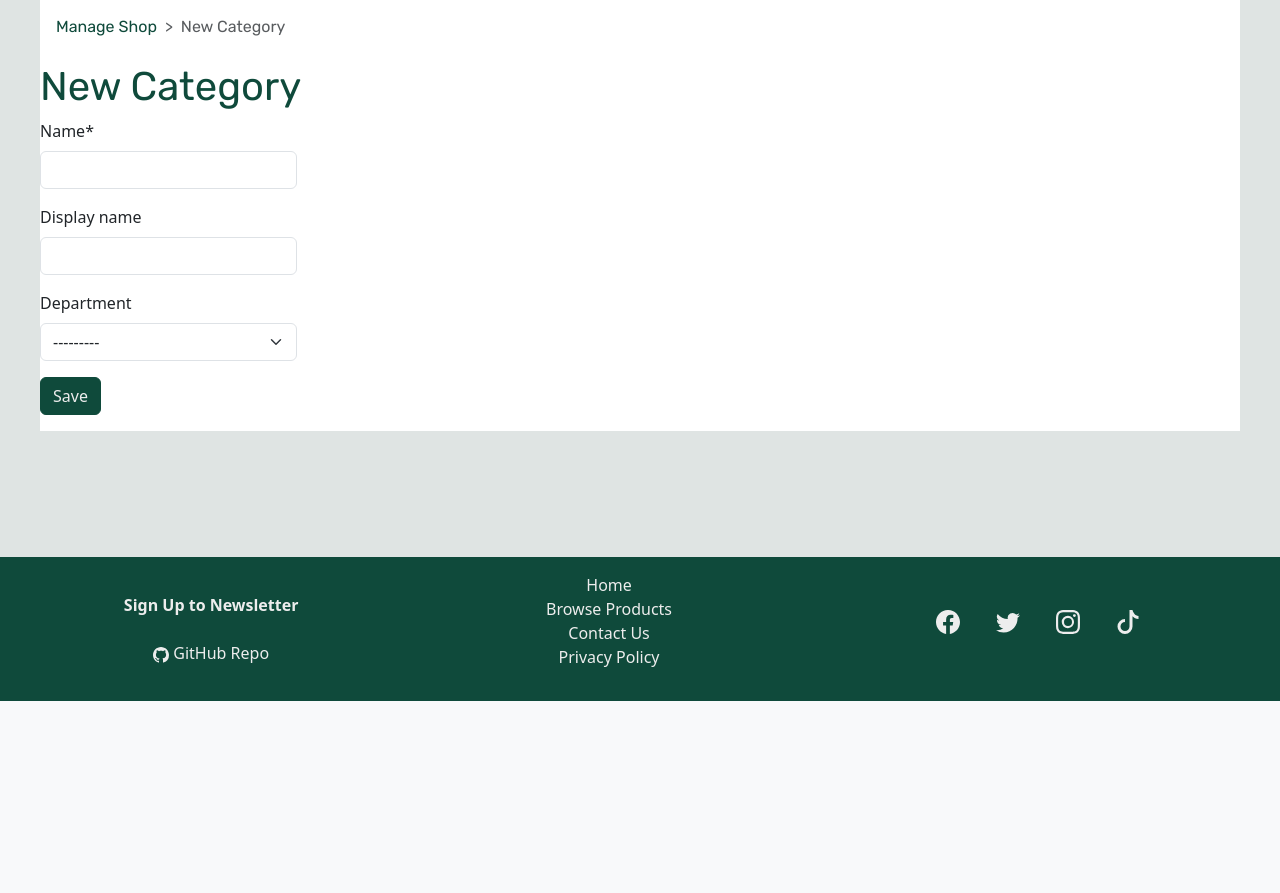
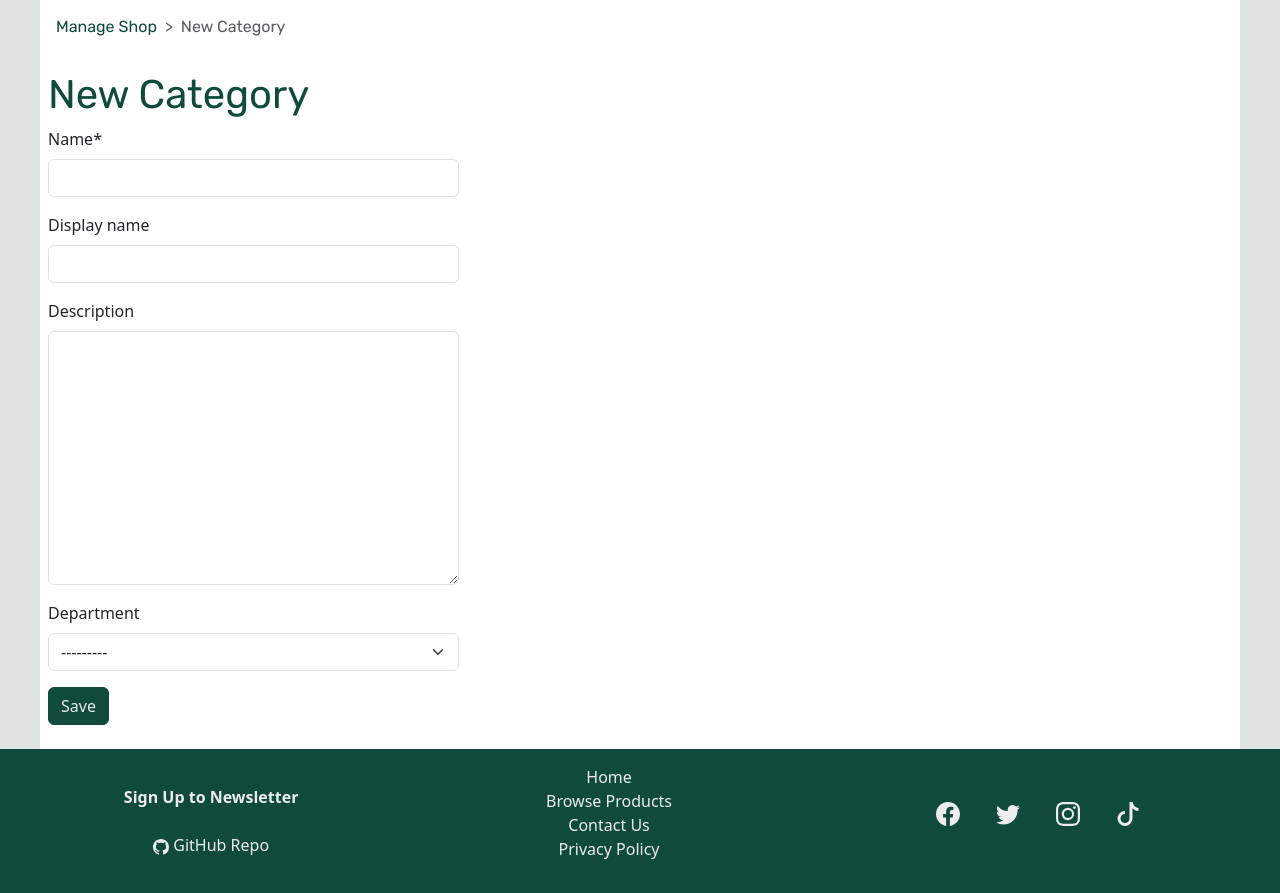
Before and after one commit to davidindub/coffeecrew, a Django app: page /staff/category/new/ in a window 1280 px wide. Shown: the part 99-992 px from the top of the page. Before the commit the page ends 800 px from the top, so only its background shows below. Run offline with Django 4.2, Linux system fonts and the light colour scheme; the visitor is signed in with stand-in values (Sample User, id 1); data comes from the database, SQL or seed files in the repository; data that the repository does not hold is empty; some libraries are stand-ins or nearby versions.

Commit message:
Add descriptions to categories, brands, products

```diff
--- a/products/models.py
+++ b/products/models.py
@@ -6,6 +6,7 @@ from django.contrib.auth.models import User
 class Department(models.Model):
     name = models.CharField(max_length=254)
     visible_to_customers = models.BooleanField(default=False)
+    description = models.TextField(max_length=200, null=True, blank=True)
 
     @property
     def num_products(self):
@@ -26,6 +27,7 @@ class Category(models.Model):
     display_name = models.CharField(max_length=254, null=True, blank=True)
     department = models.ForeignKey(
         "Department", null=True, blank=True, on_delete=models.CASCADE)
+    description = models.TextField(max_length=200, null=True, blank=True)
 
     class Meta(object):
         verbose_name_plural = "Categories"
@@ -41,6 +43,7 @@ class Category(models.Model):
 class Brand(models.Model):
     name = models.CharField(max_length=254)
     display_name = models.CharField(max_length=254, null=True, blank=True)
+    description = models.TextField(max_length=200, null=True, blank=True)
 
     def __str__(self):
         return f"{self.name}"
--- a/products/templates/products/products.html
+++ b/products/templates/products/products.html
@@ -50,12 +50,15 @@
             <div class="col">
                 {% if department %}
                     <h2>{{ department }}</h2>
+                    {% if department.description %}<p>{{ department.description|linebreaks}}</p>{% endif %}
                 {% elif category %}
                     <h2>{{ category.display_name }}</h2>
+                    {% if category.description %}<p>{{ category.description|linebreaks }}</p>{% endif %}
                 {% elif wishlist_page %}
                     <h2>My Wishlist</h2>
                 {% elif brand %}
                     <h2>{{ brand.display_name }}</h2>
+                    {% if category.description %}<p>{{ category.description|linebreaks }}</p>{% endif %}
                 {% else %}
                     <h2>Products</h2>
                 {% endif %}
--- a/staff/forms.py
+++ b/staff/forms.py
@@ -38,7 +38,7 @@ class DepartmentForm(forms.ModelForm):
     """
     class Meta:
         model = Department
-        fields = ["name", "visible_to_customers"]
+        fields = ["name", "description", "visible_to_customers"]
 
     def __init__(self, *args, **kwargs):
         super().__init__(*args, **kwargs)
@@ -54,7 +54,7 @@ class CategoryForm(forms.ModelForm):
     """
     class Meta:
         model = Category
-        fields = ["name", "display_name", "department"]
+        fields = ["name", "display_name", "description", "department"]
 
     def __init__(self, *args, **kwargs):
         super().__init__(*args, **kwargs)
@@ -71,7 +71,7 @@ class PurgeStaleCartsForm(forms.Form):
     purge_stale_carts = forms.BooleanField(
         required=True,
         label="Are you sure you want to purge these carts?"
-            )
+    )
 
     def __init__(self, *args, **kwargs):
         super().__init__(*args, **kwargs)
--- a/staff/templates/staff/forms/brand_delete_form.html
+++ b/staff/templates/staff/forms/brand_delete_form.html
@@ -14,6 +14,7 @@
     </nav>
 {% endblock breadcrumbs %}
 {% block content %}
+    <div class="container-fluid">
         <h1>Delete {{ brand.display_name }}?</h1>
         <div class="form-check">
             <input class="form-check-input" type="checkbox" value="" id="confirm-check">
@@ -25,6 +26,7 @@
             <input type="hidden" name="next" value="{{ request.META.HTTP_REFERER }}">
             <button type="submit" class="btn btn-danger" id="delete-button">Delete Brand</button>
         </form>
+    </div>
 {% endblock content %}
 {% block extra_js %}
     <script src="{% static 'js/confirm_delete.js' %}"></script>
--- a/staff/templates/staff/forms/brand_form.html
+++ b/staff/templates/staff/forms/brand_form.html
@@ -1,5 +1,4 @@
 {% extends "base.html" %}
-
 {% block extra_title %}
     {% if brand %}
         - Edit {{ brand.display_name }}
@@ -23,6 +22,7 @@
     </nav>
 {% endblock breadcrumbs %}
 {% block content %}
+    <div class="container-fluid">
         {% if brand %}
             <h1>Edit {{ brand.display_name }}</h1>
         {% else %}
@@ -47,4 +47,5 @@
                 Delete Brand
             </a>
         {% endif %}
+    </div>
 {% endblock content %}
--- a/staff/templates/staff/forms/category_delete_form.html
+++ b/staff/templates/staff/forms/category_delete_form.html
@@ -24,11 +24,13 @@
     </nav>
 {% endblock breadcrumbs %}
 {% block content %}
+    <div class="container-fluid">
         <h1>Delete {{ category.display_name }}?</h1>
         {% if category.num_products > 0 %}
             <p class="text-danger">
                 {{ category.display_name }} contains
-            {% with total=category.num_products %}{{ total }} product{{ total|pluralize }}{% endwith %}!
+                {% with total=category.num_products %}{{ total }} product{{ total|pluralize }}{% endwith %}
+                !
                 <br>
                 Deleting this category will also delete those categories products and is not recommended.
                 <br>
@@ -47,6 +49,7 @@
             <input type="hidden" name="next" value="{{ request.META.HTTP_REFERER }}">
             <button type="submit" class="btn btn-danger" id="delete-button">Delete Category</button>
         </form>
+    </div>
 {% endblock content %}
 {% block extra_js %}
     <script src="{% static 'js/confirm_delete.js' %}"></script>
--- a/staff/templates/staff/forms/category_form.html
+++ b/staff/templates/staff/forms/category_form.html
@@ -1,5 +1,4 @@
 {% extends "base.html" %}
-
 {% block extra_title %}
     {% if category %}
         - Edit {{ category.display_name }}
@@ -18,7 +17,9 @@
                 <li class="breadcrumb-item">
                     <a href="{% url 'department_update' category.department.id %}">{{ category.department.name }}</a>
                 </li>
-            <li class="breadcrumb-item"><a href="{% url "manage_shop" %}">Categories</a></li>
+                <li class="breadcrumb-item">
+                    <a href="{% url "manage_shop" %}">Categories</a>
+                </li>
                 <li class="breadcrumb-item active" aria-current="page">{{ category.display_name }}</li>
             {% else %}
                 <li class="breadcrumb-item active" aria-current="page">New Category</li>
@@ -27,6 +28,7 @@
     </nav>
 {% endblock breadcrumbs %}
 {% block content %}
+    <div class="container-fluid">
         {% if category %}
             <h1>Edit {{ category.display_name }}</h1>
         {% else %}
@@ -51,4 +53,5 @@
                 Delete Category
             </a>
         {% endif %}
+    </div>
 {% endblock content %}
--- a/staff/templates/staff/forms/department_delete_form.html
+++ b/staff/templates/staff/forms/department_delete_form.html
@@ -16,6 +16,7 @@
     </nav>
 {% endblock breadcrumbs %}
 {% block content %}
+    <div class="container-fluid">
         <h1>Delete {{ department.name }}?</h1>
         {% if department.num_products > 0 %}
             <p class="text-danger">
@@ -54,6 +55,7 @@
             <input type="hidden" name="next" value="{{ request.META.HTTP_REFERER }}">
             <button type="submit" class="btn btn-sm btn-danger" id="delete-button">Delete Department</button>
         </form>
+    </div>
 {% endblock content %}
 {% block extra_js %}
     <script src="{% static 'js/confirm_delete.js' %}"></script>
--- a/staff/templates/staff/forms/product_form.html
+++ b/staff/templates/staff/forms/product_form.html
@@ -18,7 +18,9 @@
         <li class="breadcrumb-item">
           <a href="{% url 'manage_products_by_department' product.category.first.department.name %}">{{ product.category.first.department.name }}</a>
         </li>
-        <li class="breadcrumb-item" aria-current="page"><a href="{% url 'manage_products_by_category' product.category.first.name %}">{{ product.category.first.display_name }}</a></li>
+        <li class="breadcrumb-item" aria-current="page">
+          <a href="{% url 'manage_products_by_category' product.category.first.name %}">{{ product.category.first.display_name }}</a>
+        </li>
         <li class="breadcrumb-item active" aria-current="page">Update {{ product.name }}</li>
       {% else %}
         <li class="breadcrumb-item active" aria-current="page">Add New Product</li>
@@ -27,6 +29,7 @@
   </nav>
 {% endblock breadcrumbs %}
 {% block content %}
+  <div class="container-fluid">
     {% if product %}
       <h1>Edit {{ product.name }}</h1>
     {% elif new_coffee %}
@@ -52,4 +55,5 @@
         Delete Product
       </a>
     {% endif %}
+  </div>
 {% endblock content %}
--- a/staff/templates/staff/forms/purge_stale_guest_carts.html
+++ b/staff/templates/staff/forms/purge_stale_guest_carts.html
@@ -13,6 +13,7 @@
     </nav>
 {% endblock breadcrumbs %}
 {% block content %}
+    <div class="container-fluid">
         <h1>Purge Stale Guest Carts?</h1>
         {% if stale_carts_count > 0 %}
             <p>There are {{ stale_carts_count }} guest carts that haven't been updated in over two weeks stored.</p>
@@ -24,4 +25,5 @@
             <p>There aren't any guest carts older than two weeks stored at the moment.</p>
             <a href="{% url "manage_shop" %}" class="btn btn-sm btn-outline-cc">Back to Manage Shop</a>
         {% endif %}
+    </div>
 {% endblock content %}
```
Also changed, not shown: staff/templates/staff/forms/department_form.html (+5 -2 lines), staff/templates/staff/forms/product_delete_form.html (+11 -8 lines), products/migrations/0020_brand_description_category_description_and_more.py (added). Lines whose indentation alone changed are shown as unchanged.
